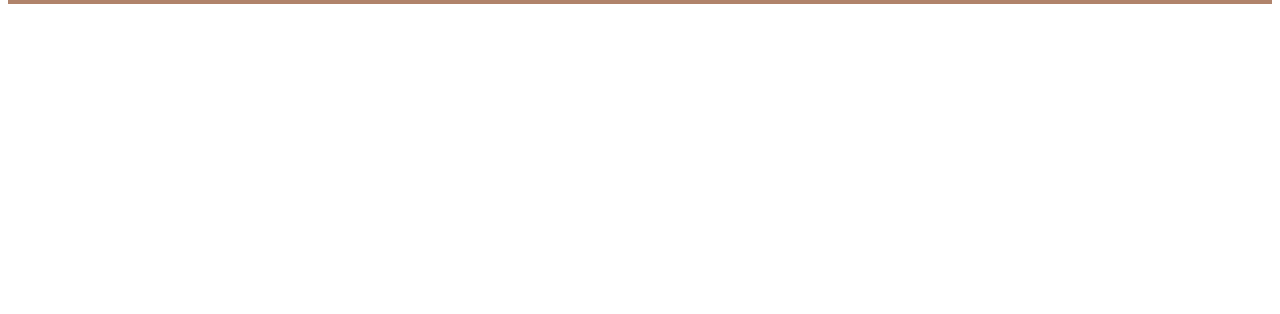
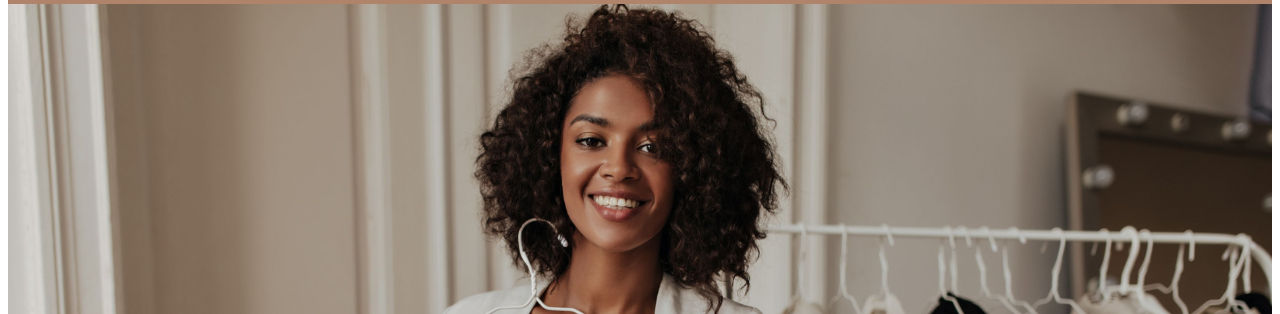
Before and after one commit to jordant007/trendy-thrifts, a plain HTML site: page index.html in a window 1280 px wide. Shown: the part 138-452 px from the top of the page. Drawn offline with Linux system fonts and the light colour scheme.

Commit message:
Changed hero image link to web url and added a fallback bg image

```diff
--- a/sass/pages/home/_hero.scss
+++ b/sass/pages/home/_hero.scss
@@ -85,7 +85,9 @@
         justify-content: center;
         align-items: center;
         padding: 50px;
-       background-image: url("images/reduced.jpeg");
+        background-image: url("/images/reduced.jpeg");
+
+       background-image: url("https://github.com/jordant007/trendy-thrifts/blob/master/images/reduced.jpeg?raw=true");
         // background-color: red;
         background-size: cover;
         background-position: center;
```
Also changed, not shown: css/style.css.
